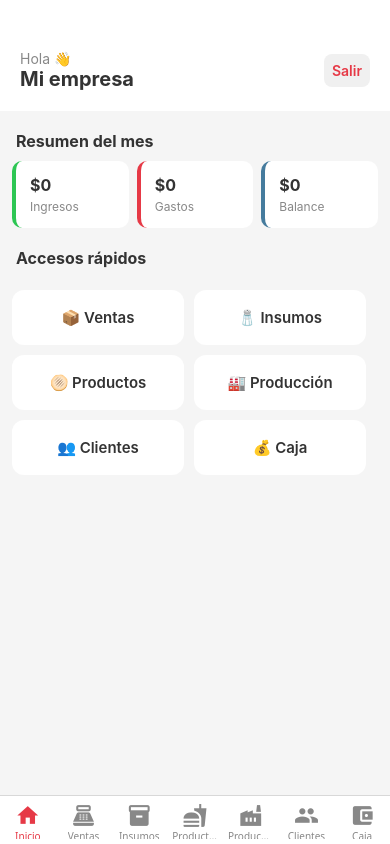
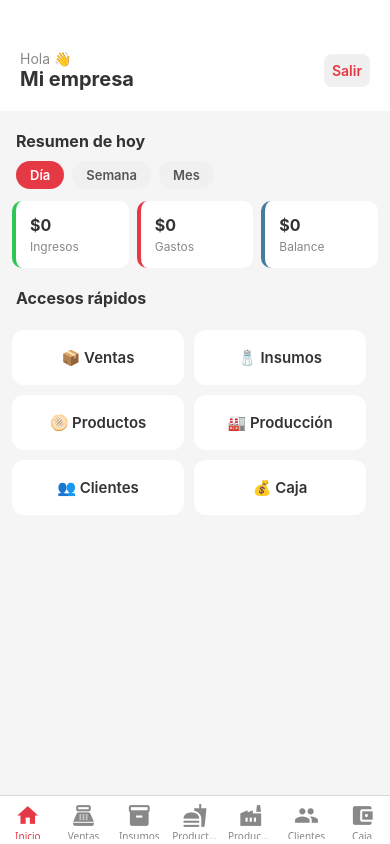
Before and after one commit to plapers2/app_movil_control_total, a React Native app: screen /Main in a window 390 px wide. Built offline with nearby package versions, Linux system fonts and the light colour scheme; no server answers.

Commit message:
Se realiza filtros en HomeScreen d dia/semana/mes

```diff
--- a/src/screens/CajaScreen.jsx
+++ b/src/screens/CajaScreen.jsx
@@ -13,7 +13,7 @@ import {
   ScrollView,
 } from 'react-native';
 import client from '../api/client';
-import { getFechaHoyLocal, toFechaLocal } from '../utils/date';
+import { getFechaHoyLocal } from '../utils/date';
 import FiltroPeriodo from '../components/FiltroPeriodo';
 import BotonVerMas from '../components/BotonVerMas';
 
@@ -41,19 +41,12 @@ const CajaScreen = () => {
   const [totalPages, setTotalPages] = useState(1);
   const [loadingMas, setLoadingMas] = useState(false);
 
-  const hoy = new Date();
-  const desdeMes = `${hoy.getFullYear()}-${String(hoy.getMonth() + 1).padStart(
-    2,
-    '0',
-  )}-01`;
-  const hastaMes = toFechaLocal(hoy);
-
   const cargar = useCallback(
     async (periodoActual = periodo) => {
       try {
         const [m, r] = await Promise.all([
           client.get(`/caja?periodo=${periodoActual}&page=1&limit=10`),
-          client.get(`/caja/resumen?desde=${desdeMes}&hasta=${hastaMes}`),
+          client.get(`/caja/resumen?periodo=${periodoActual}`),
         ]);
         setMovimientos(m.data.data);
         setPage(1);
@@ -144,6 +137,14 @@ const CajaScreen = () => {
       </View>
 
       {resumen && (
+        <>
+          <Text style={s.resumenPeriodoLabel}>
+            {periodo === 'dia'
+              ? 'Hoy'
+              : periodo === 'semana'
+              ? 'Esta semana'
+              : 'Este mes'}
+          </Text>
           <View style={s.resumen}>
             <View style={[s.resCard, { borderLeftColor: '#2DC653' }]}>
               <Text style={s.resVal}>{fmt(resumen.ingresos)}</Text>
@@ -156,7 +157,9 @@ const CajaScreen = () => {
             <View
               style={[
                 s.resCard,
-              { borderLeftColor: resumen.balance >= 0 ? '#457B9D' : '#E63946' },
+                {
+                  borderLeftColor: resumen.balance >= 0 ? '#457B9D' : '#E63946',
+                },
               ]}
             >
               <Text
@@ -170,6 +173,7 @@ const CajaScreen = () => {
               <Text style={s.resLabel}>Balance</Text>
             </View>
           </View>
+        </>
       )}
 
       <FiltroPeriodo periodo={periodo} onChange={cambiarPeriodo} />
@@ -389,6 +393,14 @@ const s = StyleSheet.create({
     paddingTop: 50,
     backgroundColor: '#fff',
   },
+  resumenPeriodoLabel: {
+    fontSize: 12,
+    fontWeight: '700',
+    color: '#888',
+    paddingHorizontal: 16,
+    paddingTop: 8,
+    textTransform: 'uppercase',
+  },
   title: { fontSize: 22, fontWeight: 'bold', color: '#333' },
   btnNew: {
     backgroundColor: '#E63946',
--- a/src/screens/HomeScreen.jsx
+++ b/src/screens/HomeScreen.jsx
@@ -10,6 +10,7 @@ import {
 import { useNavigation, CommonActions } from '@react-navigation/native';
 import client from '../api/client';
 import { getEmpresa, clearSession } from '../store/authStore';
+import FiltroPeriodo from '../components/FiltroPeriodo';
 
 const Card = ({ label, value, color }) => (
   <View style={[s.card, { borderLeftColor: color }]}>
@@ -23,6 +24,14 @@ const HomeScreen = () => {
   const [empresa, setEmpresa] = useState(null);
   const [resumen, setResumen] = useState(null);
   const [loading, setLoading] = useState(true);
+  const [periodo, setPeriodo] = useState('dia');
+
+  const cargarResumen = async periodoActual => {
+    try {
+      const res = await client.get(`/caja/resumen?periodo=${periodoActual}`);
+      setResumen(res.data.data);
+    } catch {}
+  };
 
   useEffect(() => {
     const unsubscribe = navigation.addListener('focus', () => {
@@ -30,25 +39,19 @@ const HomeScreen = () => {
       const load = async () => {
         const e = await getEmpresa();
         setEmpresa(e);
-        try {
-          const hoy = new Date();
-          const desde = `${hoy.getFullYear()}-${String(
-            hoy.getMonth() + 1,
-          ).padStart(2, '0')}-01`;
-          const hasta = `${hoy.getFullYear()}-${String(
-            hoy.getMonth() + 1,
-          ).padStart(2, '0')}-${String(hoy.getDate()).padStart(2, '0')}`;
-          const res = await client.get(
-            `/caja/resumen?desde=${desde}&hasta=${hasta}`,
-          );
-          setResumen(res.data.data);
-        } catch {}
+        await cargarResumen(periodo);
         setLoading(false);
       };
       load();
     });
     return unsubscribe;
-  }, [navigation]);
+  }, [navigation, periodo]);
+
+  const cambiarPeriodo = nuevoPeriodo => {
+    setPeriodo(nuevoPeriodo);
+    setLoading(true);
+    cargarResumen(nuevoPeriodo).finally(() => setLoading(false));
+  };
 
   const handleLogout = async () => {
     await clearSession();
@@ -71,7 +74,16 @@ const HomeScreen = () => {
         </TouchableOpacity>
       </View>
 
-      <Text style={s.section}>Resumen del mes</Text>
+      <Text style={s.section}>
+        Resumen de{' '}
+        {periodo === 'dia'
+          ? 'hoy'
+          : periodo === 'semana'
+          ? 'la semana'
+          : 'el mes'}
+      </Text>
+
+      <FiltroPeriodo periodo={periodo} onChange={cambiarPeriodo} />
 
       {loading ? (
         <ActivityIndicator color="#E63946" style={{ marginTop: 20 }} />
```
Lines whose indentation alone changed are shown as unchanged.
